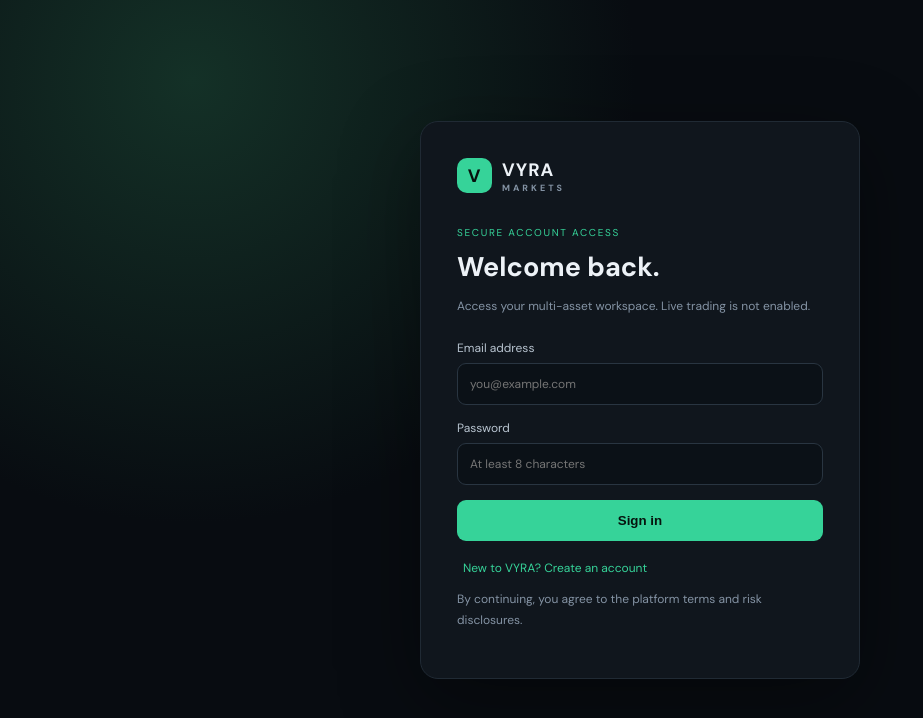
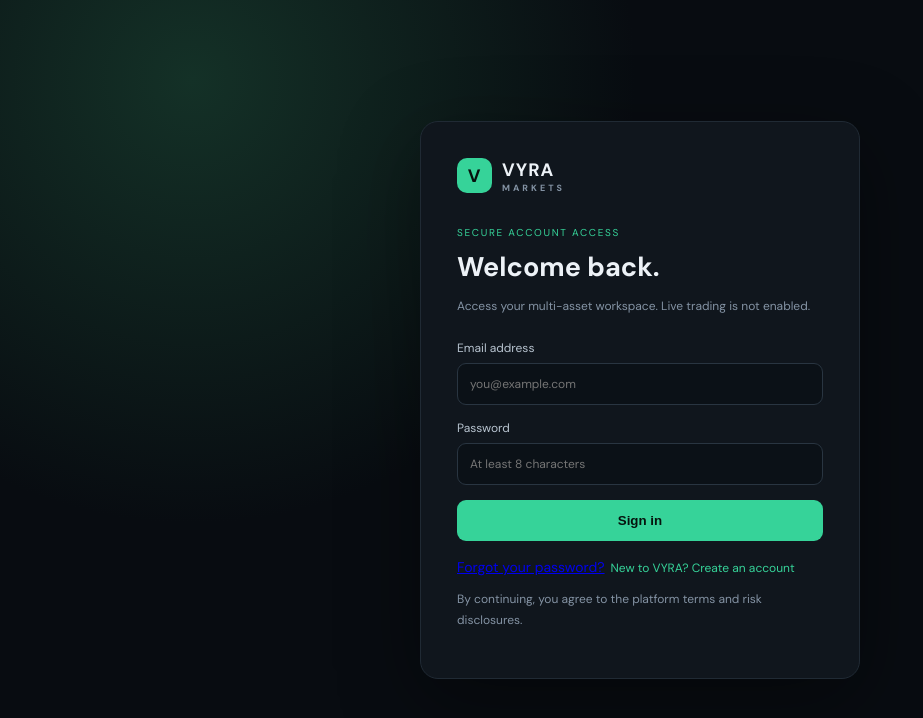
Before and after one commit to Alitiora-Initiative/VYRA, a Next.js app: page /login in a window 1280 px wide. Shown: the top 718 px of the page, without its empty margins (0-923 px from the left). Built offline with nearby package versions, Linux system fonts and the light colour scheme.

Commit message:
Add password recovery link to VYRA sign in

```diff
--- a/src/app/login/page.tsx
+++ b/src/app/login/page.tsx
@@ -52,6 +52,7 @@ export default function LoginPage() {
         <button className="authSubmit" disabled={busy}>{busy ? 'Please wait…' : mode === 'signin' ? 'Sign in' : 'Create account'}</button>
       </form>
       {message && <p className="authMessage" role="status">{message}</p>}
+      {mode === 'signin' && <Link className="authSwitchLink" href="/forgot-password">Forgot your password?</Link>}
       <button className="authSwitch" onClick={() => { setMode(mode === 'signin' ? 'signup' : 'signin'); setMessage(''); }}>
         {mode === 'signin' ? 'New to VYRA? Create an account' : 'Already registered? Sign in'}
       </button>
```
